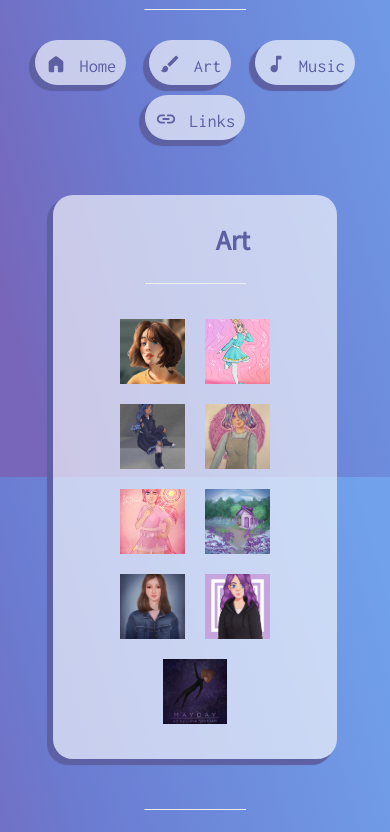
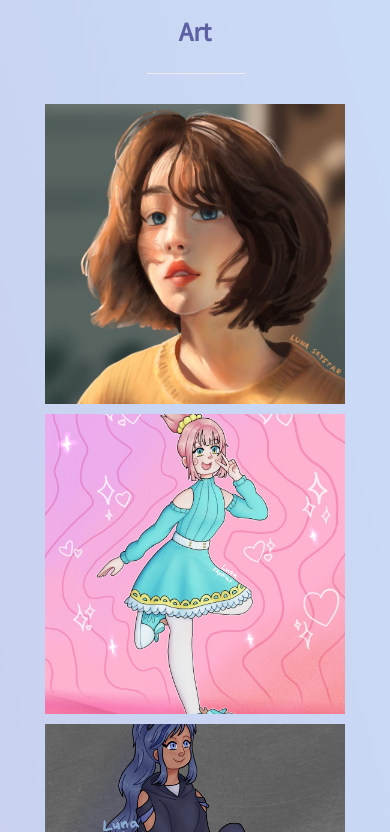
Before and after one commit to LunaSkystar/lunaskystar.github.io, a plain HTML site: page art/index.html in a window 390 px wide. Shown: the part 367-1199 px from the top of the page. Drawn offline with Linux system fonts and the light colour scheme.

Commit message:
Fixed responsiveness and refreshed the design

```diff
--- a/style.css
+++ b/style.css
@@ -1,52 +1,107 @@
+:root {
+    --text-color: #5D60A3;
+    --transparent-white: #FFFFFFa1;
+}
+
+* {
+    box-sizing: border-box;
+}
+
 body {
-    height: 100%;
+    width: 100vw;
+    min-height: 100vh;
     background-image: linear-gradient(254deg, #71A1EB 5%, #6B7CD1 63%, #7766BA 92%);
+    background-size: cover;
     background-repeat: no-repeat;
-    background-attachment: fixed;
     scrollbar-width: thin;
+    margin: 0;
 }
 
 #wrapper {
-    height: 100%;
+    width: 100vw;
+    min-height: 100vh;
     font-family: "Source Sans Pro", sans-serif;
 }
 
-header {
-    margin-top: 25px;
-    color: white;
+
+/* header */
+
+header.container {
+    height: 20rem;
+    color: var(--text-color);
     text-align: center;
+    display: flex;
+    justify-content: space-evenly;
+    align-items: center;
+    padding: 5rem 0;
 }
 
 #pfp {
-    border-style: none none dashed dashed;
     border-radius: 50%;
-    border-color: #FFFFFFa1;
+    border-color: var(--transparent-white);
+    aspect-ratio: 1 / 1;
+    box-shadow: -0.3rem 0.3rem 0.1rem 0.1rem;
 }
 
 header h1 {
-    font-size: 27pt;
+    font-size: 7vw;
 }
 
-header h2 {
-    font-weight: 200;
+/* nav */
+
+nav.container {
+    padding: 0;
+    overflow: hidden;
 }
 
-header h4 {
-    color: #ffffffbd;
-    font-size: 1em;
-    line-height: 1.625;
-    font-weight: 400;
+nav ul {
+    text-align: center;
+    margin: 0;
+    padding: 0;
+    display: flex;
+    justify-content: space-evenly;
+    height: 5rem;
+    align-content: center;
+    overflow: hidden;
 }
 
+nav li {
+    display: inline-block;
+    height: 100%;
+}
+
+nav a {
+    display: inline-block;
+    text-decoration: none;
+    font-family: "Inconsolata", monospace;
+    font-size: 1.15em;
+    color: var(--text-color);
+    height: 100%;
+    align-content: center;
+    padding: 0 1rem;
+}
+
+nav a:hover {
+    background-image: linear-gradient(-45deg,#aeccf8 5%, #b6c1f5 63%, #bfb1fa 92%);
+    /*box-shadow: 0 0 0.3rem 0.2rem #1602252c;*/
+}
+
+nav p {
+    display: inline;
+    margin: 0;
+}
+
+/**/
+
 .container {
-    color: #5D60A3;
-    font-size: 1.15em;
-    background-color: #FFFFFFa1;
-    border-radius: 20px;
-    width: 60%;
-    margin: 50px auto 50px auto;
-    padding: 5px 30px;
+    color: var(--text-color);
+    font-size: 1.1em;
+    background-color: var(--transparent-white);
+    border-radius: 1rem;
+    margin: 3rem 6rem;
+    padding: 1rem 3rem;
     box-shadow: -5px 5px 1px 1px;
+    overflow-wrap: break-word;
 }
 
 .container h3 {
@@ -61,12 +116,7 @@ img.rounded {
     border-radius: 10px;
 }
 
-.container > img {
-    margin: 10px;
-    width: 200px;
-}
-
-.container .centered {
+.container.centered {
     margin-left: auto;
     margin-right: auto;
     display: block;
@@ -78,18 +128,23 @@ img.rounded {
 }
 
 .container-item {
-    margin: 10px auto 10px auto;
+    margin: 1rem auto 1rem auto;
     text-align: center;
 }
 
 .container-item img {
-    margin-bottom: 10px;
-    margin-top: 10px;
+    margin-bottom: 2rem;
+    margin-top: 1rem;
+    border-radius: 1rem;
+    box-shadow: 0 0.2rem 0.1rem 0.2rem;
 }
 
 .container hr {
     color: #5D60A36b;
 }
+
+
+/* buttons */
 
 .buttons {
     text-align: center;
@@ -98,68 +153,78 @@ img.rounded {
 }
 
 .buttons li {
+    display: inline-block;
+}
+
+.buttons a {
+    text-decoration: none;
     font-family: "Inconsolata", monospace;
     font-size: 1.15em;
-    color: #5D60A3;
-    background-color: #ffffffa1;
+    background-color: var(--transparent-white);
     padding: 10px;
     border-radius: 25px;
     text-align: right;
-    display: inline-block;
-    margin: 5px 10px 5px 10px;
-    box-shadow: -5px 5px 1px 1px;
+    margin: 0.5rem;
+    box-shadow: -0.3rem 0.3rem 0.1rem 0.1rem;
 }
+
+.buttons p {
+    display: inline;
+}
+
+/**/
 
 .icon {
     width: 1.2em;
     height: 1.2em;
     position: relative;
-    top: 3px;
-    margin-right: 3px;
+    top: 0.3em;
+    margin-right: 0.5em;
 }
 
 hr {
-    color: #FFFFFF6B;
+    color: var(--transparent-white);
     width: 100px;
     border-top: 0px solid;
     margin: 25px auto 25px auto
 }
 
 a, a:visited{
-    color: #5D60A3;
-    text-decoration: none;
+    color: var(--text-color);
 }
 
 .gallery {
     display: flex;
     flex-wrap: wrap;
-    align-items: flex-start;
+    align-content: flex-start;
     justify-content: center;
-    flex-direction: row;
-    height: fit-content;
-    padding: 0 4px;
-    margin-bottom: 20px;
 }
 
 .gallery img {
-    margin: 10px;
-    max-width: 30%;
-    vertical-align: middle;
     aspect-ratio : 1 / 1;
     object-fit: cover;
+
+    flex-grow: 1;
+    flex-basis: 125px;
+    max-width: 300px;
+    margin: 5px;
 }
 
 .gallery img:hover {
     opacity: 80%;
+    cursor: pointer;
 }
 
 .link-box {
-    background-color: #f1f1f18f;
+    background-color: var(--transparent-white);
     border-radius: 15px;
     padding: 10px;
     margin: 10px;
     box-shadow: -5px 5px 1px 1px;
 }
+
+
+/* modal */
 
 .modal {
     display: none;
@@ -199,23 +264,53 @@ a, a:visited{
     cursor: pointer;
 }
 
+
+/**/
+
 footer {
-    color: #ffffff;
+    color: white;
     text-align: center;
     padding-bottom: 50px;
     font-weight: 200;
 }
 
+
+/**/
+
 @media screen and (max-width: 800px) {
-    .column {
-      flex: 50%;
-      max-width: 50%;
+    .container {
+        width: auto;
+        margin: 1.5rem 0;
+        padding: 1rem 1.5rem;
+        border-radius: 0.3rem;
+    }
+
+    #pfp {
+        width: 35vw;
+        height: 35vw;
+    }
+
+    header h1 {
+        font-size: 10vw;
     }
 }
 
-@media screen and (max-width: 600px) {
-    .column {
-      flex: 100%;
-      max-width: 100%;
+@media screen and (max-width: 550px) {
+    .buttons p, nav p {
+        display: none;
+    }
+
+    .buttons a, nav a {
+        display: block;
     }
 }
+
+@media screen and (max-width: 425px) {
+    header.container {
+        flex-direction: column;
+        padding: 2rem 0;
+    }
+    header h1 {
+        margin: 0;
+    }
+}
```
